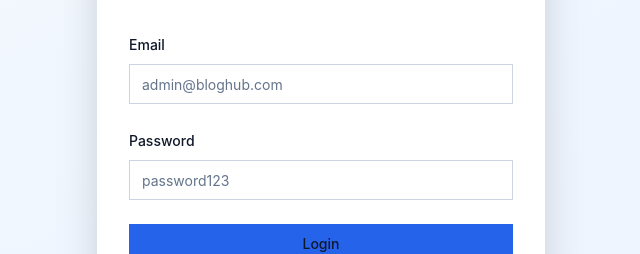
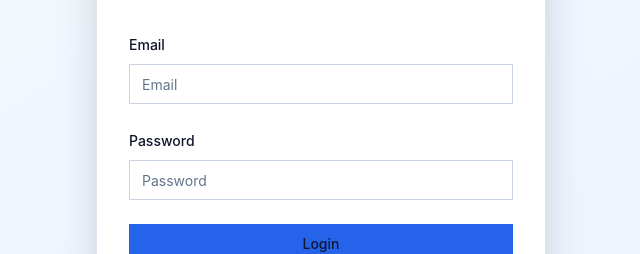
Before and after one commit to shirshtg07/Blog-Shirsh, a React (Vite) app: page /login in a window 1280 px wide. Shown: the part 300-554 px from the top of the page, without its empty margins (319-959 px from the left). Built offline with nearby package versions, Linux system fonts and the light colour scheme.

Commit message:
Update LoginPage.jsx

```diff
--- a/src/pages/LoginPage.jsx
+++ b/src/pages/LoginPage.jsx
@@ -66,7 +66,7 @@ const LoginPage = () => {
                   type="email"
                   value={email}
                   onChange={(e) => setEmail(e.target.value)}
-                  placeholder="admin@bloghub.com"
+                  placeholder="Email"
                   required
                   className="mt-2"
                 />
@@ -78,7 +78,7 @@ const LoginPage = () => {
                   type="password"
                   value={password}
                   onChange={(e) => setPassword(e.target.value)}
-                  placeholder="password123"
+                  placeholder="Password"
                   required
                   className="mt-2"
                 />
```
